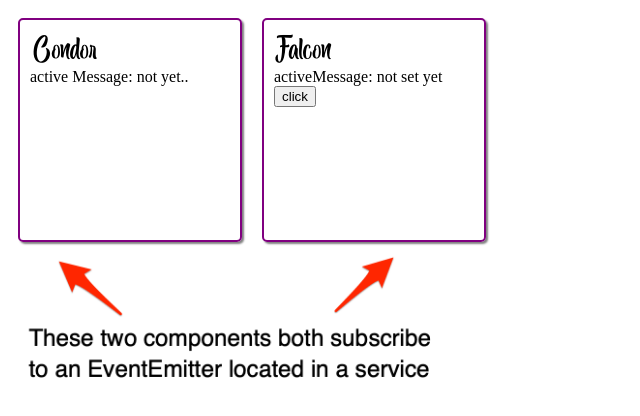
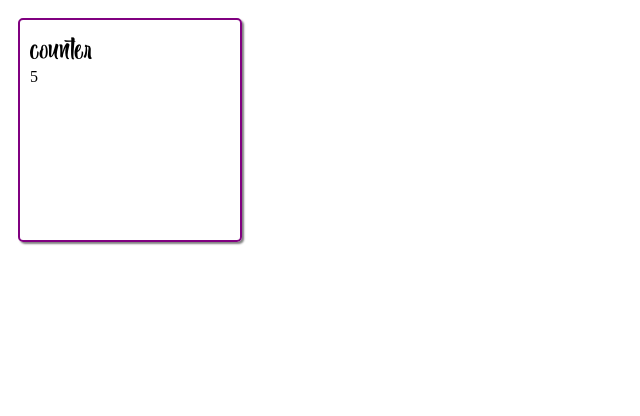
Before and after one commit to Nmuta/rxjsStuff, an Angular app: page / in a window 1280 px wide. Shown: the top 416 px of the page, without its empty margins (0-640 px from the left). Built offline with nearby package versions, Linux system fonts and the light colour scheme.

Commit message:
Setting up counter with observable

```diff
--- a/src/app/app.component.html
+++ b/src/app/app.component.html
@@ -1,6 +1 @@
-<app-condor></app-condor>
-
-
-<app-falcon></app-falcon>
-
-<img class="label" src="assets/label.png">
+<app-counter></app-counter>
--- a/src/app/app.module.ts
+++ b/src/app/app.module.ts
@@ -4,13 +4,15 @@ import { NgModule } from '@angular/core';
 import { AppComponent } from './app.component';
 import { CondorComponent } from './condor/condor.component';
 import { FalconComponent } from './falcon/falcon.component';
+import { CounterComponent } from './counter/counter.component';
 
 
 @NgModule({
   declarations: [
     AppComponent,
     CondorComponent,
-    FalconComponent
+    FalconComponent,
+    CounterComponent
   ],
   imports: [
     BrowserModule
--- a/src/app/condor/condor.component.ts
+++ b/src/app/condor/condor.component.ts
@@ -1,5 +1,4 @@
 import { Component, OnInit } from '@angular/core';
-import { MessageService} from '../message.service';
 
 @Component({
   selector: 'app-condor',
@@ -8,13 +7,11 @@ import { MessageService} from '../message.service';
 })
 export class CondorComponent implements OnInit {
 
-  constructor(private msg:MessageService) { }
+  constructor() { }
   activeMessage:string = "not yet..";
 
   ngOnInit() {
-    this.msg.countEmitter.subscribe(val=>{
-      this.activeMessage = val;
-    })
+
   }
 
 }
--- /dev/null
+++ b/src/app/counter/counter.component.html
@@ -0,0 +1,4 @@
+<div>
+  <header>counter</header>
+  {{myVal}}
+</div>
--- /dev/null
+++ b/src/app/counter/counter.component.ts
@@ -0,0 +1,22 @@
+import { Component, OnInit } from '@angular/core';
+import { Observable, interval } from 'rxjs';
+
+@Component({
+  selector: 'app-counter',
+  templateUrl: './counter.component.html',
+  styleUrls: ['./counter.component.scss']
+})
+export class CounterComponent implements OnInit {
+
+  constructor() { }
+
+  myVal:number = -2;
+
+  ngOnInit() {
+    const interv = interval(1000);
+    interv.subscribe(val=>{
+      this.myVal++;
+    })
+  }
+
+}
--- a/src/app/falcon/falcon.component.ts
+++ b/src/app/falcon/falcon.component.ts
@@ -1,5 +1,5 @@
 import { Component, OnInit } from '@angular/core';
-import { MessageService } from '../message.service';
+
 
 @Component({
   selector: 'app-falcon',
@@ -8,18 +8,11 @@ import { MessageService } from '../message.service';
 })
 export class FalconComponent implements OnInit {
 
-  constructor(private msg:MessageService) { }
+  constructor() { }
 
   activeMessage:string = "not set yet";
 
   ngOnInit() {
-    this.msg.countEmitter.subscribe(val =>{
-      this.activeMessage = val;
-    })
-  }
-
-  increment():void {
-    this.msg.sendNumber();
   }
 
 }
```
Also changed, not shown: src/app/counter/counter.component.scss (added), 1 other file (tests, documents, lock files or other folders).
